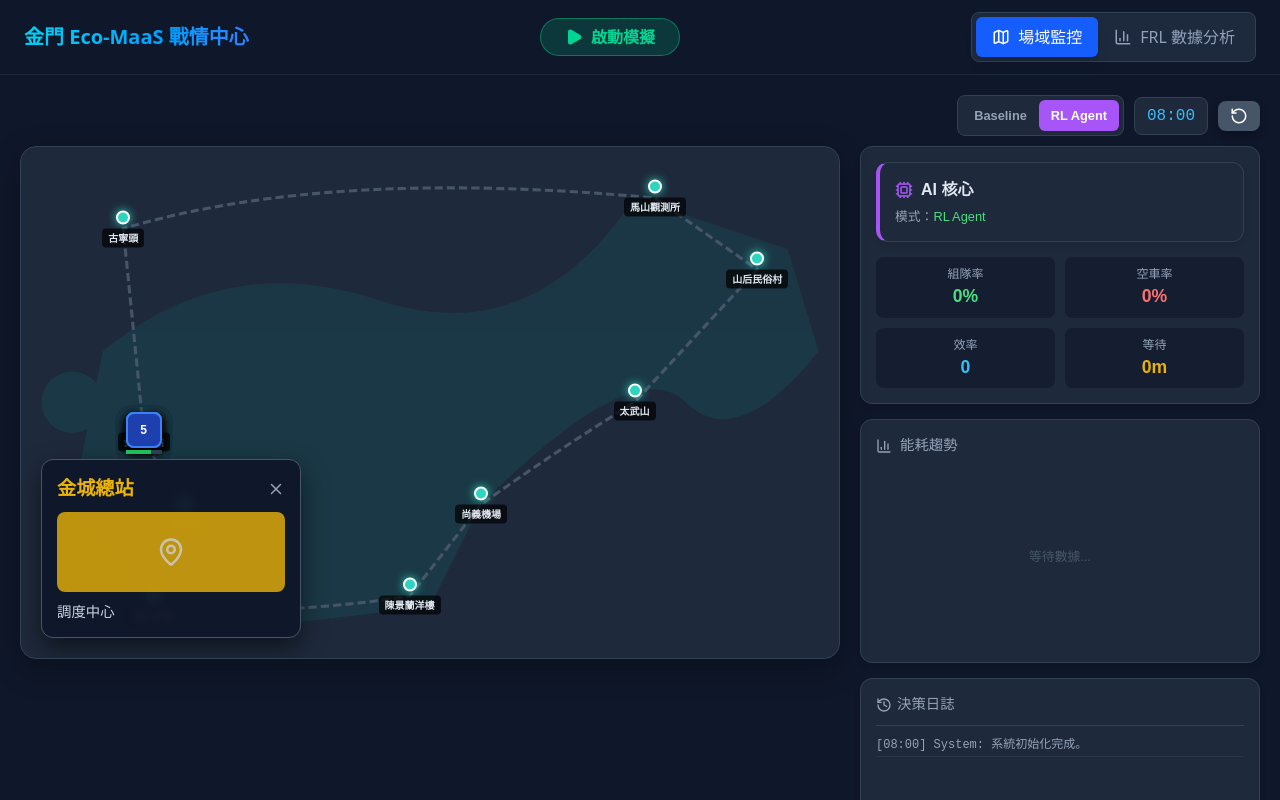
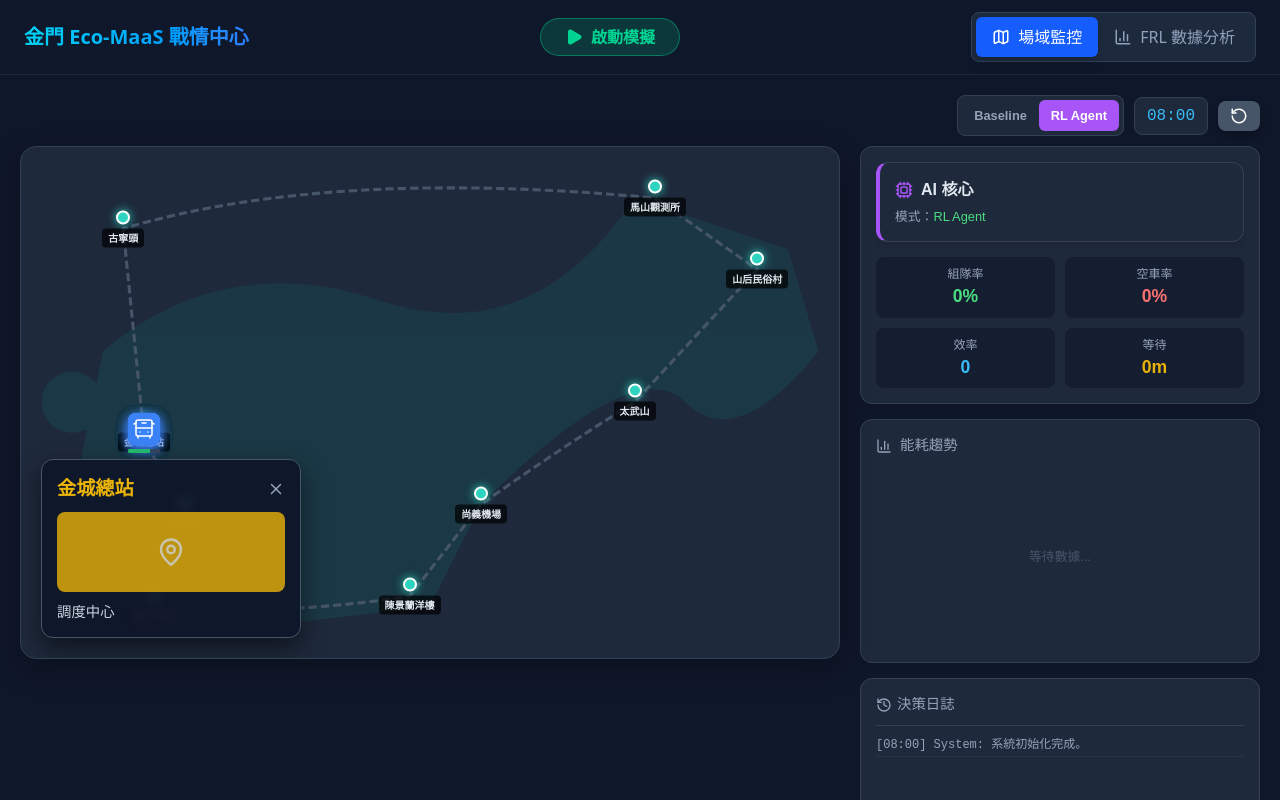
Before and after one commit to Alan52254/VB-, a React (Vite) app in the folder eco-maas-react/: page / in a window 1280 px wide. Built offline with nearby package versions, Linux system fonts and the light colour scheme.

Commit message:
微調bus icon

```diff
--- a/eco-maas-react/src/KinmenMapSim.jsx
+++ b/eco-maas-react/src/KinmenMapSim.jsx
@@ -1,6 +1,6 @@
 // KinmenMapSim.jsx
 import React, { useState, useEffect, useRef } from 'react';
-import { Wind, Users, BarChart3, RotateCcw, MapPin, Zap, Gauge, History, Cpu, X } from 'lucide-react';
+import { Wind, Users, BarChart3, RotateCcw, MapPin, Zap, Gauge, History, Cpu, X, BusFront, Battery, BatteryCharging } from 'lucide-react';
 import { AreaChart, Area, XAxis, YAxis, CartesianGrid, Tooltip, Legend, ResponsiveContainer, Line } from 'recharts';
 
 const LOGICAL_WIDTH = 800;
@@ -386,14 +386,55 @@ const KinmenMapSim = ({ onSimulationUpdate, isRunningExternal }) => {
             </div>
           ))}
 
-          {vehicles.map(v => (
-            <div key={v.id} onClick={(e) => { e.stopPropagation(); setSelectedVehicleId(v.id); }} style={{ ...styles.vehicleMarker, left: `${(v.x / LOGICAL_WIDTH) * 100}%`, top: `${(v.y / LOGICAL_HEIGHT) * 100}%`, transform: `translate(-50%, -50%) scale(${selectedVehicleId === v.id ? 1.3 : 1})`, zIndex: selectedVehicleId === v.id ? 100 : 20 }}>
-               <div style={{ width: '36px', height: '36px', borderRadius: '8px', backgroundColor: v.status === 'charging' ? '#b45309' : (v.platooning ? '#065f46' : '#1e40af'), border: selectedVehicleId === v.id ? '2px solid #ffffff' : `2px solid ${v.platooning ? '#4ade80' : '#3b82f6'}`, display: 'flex', justifyContent: 'center', alignItems: 'center', color: 'white', fontWeight: 'bold', fontSize: '12px', boxShadow: '0 4px 10px rgba(0,0,0,0.5)' }}>
-                 {v.id} {v.platooning && <Wind size={14} style={{position: 'absolute', right: '-6px', top: '-6px', color: '#4ade80', backgroundColor: '#064e3b', borderRadius: '50%', padding: '1px'}} />}
-               </div>
-               <div style={{width: '36px', height: '4px', backgroundColor: '#334155', marginTop: '2px', borderRadius: '2px'}}><div style={{width: `${v.battery}%`, height: '100%', backgroundColor: v.battery < 20 ? '#ef4444' : '#22c55e'}} /></div>
-            </div>
-          ))}
+          {/* ✅ 新的程式碼 (第一階段:換圖示) */}
+          {vehicles.map(v => {
+            // 決定顏色:充電中(橘黃) vs 行駛中(藍色/綠色)
+            const mainColor = v.status === 'charging' ? '#f59e0b' : (v.platooning ? '#10b981' : '#3b82f6');
+
+            return (
+              <div
+                key={v.id}
+                onClick={(e) => { e.stopPropagation(); setSelectedVehicleId(v.id); }}
+                style={{
+                  ...styles.vehicleMarker, // 保持原本的絕對定位
+                  left: `${(v.x / LOGICAL_WIDTH) * 100}%`,
+                  top: `${(v.y / LOGICAL_HEIGHT) * 100}%`,
+                  // 選中時放大一點
+                  transform: `translate(-50%, -50%) scale(${selectedVehicleId === v.id ? 1.2 : 1})`,
+                  zIndex: selectedVehicleId === v.id ? 100 : 20,
+                  // 新增:讓內部元素置中對齊
+                  display: 'flex',
+                  flexDirection: 'column',
+                  alignItems: 'center'
+                }}
+              >
+                {/* 1. 巴士主體圖示 */}
+                <div style={{
+                    position: 'relative',
+                    padding: '4px',
+                    borderRadius: '8px',
+                    backgroundColor: mainColor, // 使用上面決定的顏色
+                    boxShadow: `0 4px 12px ${mainColor}66`, // 加上同色系的光暈
+                    border: selectedVehicleId === v.id ? '2px solid white' : 'none',
+                    transition: 'all 0.3s ease'
+                }}>
+                    <BusFront size={24} color="white" strokeWidth={1.5} />
+
+                    {/* 如果在組隊,右上角顯示一個小風標 */}
+                    {v.platooning && (
+                       <div style={{position: 'absolute', top: -5, right: -5, backgroundColor: '#064e3b', borderRadius: '50%', padding: '2px', border: '1px solid #10b981'}}>
+                         <Wind size={10} color="#10b981" />
+                       </div>
+                    )}
+                </div>
+
+                {/* 2. 保留舊版的電池條 (暫時) */}
+                <div style={{width: '32px', height: '4px', backgroundColor: '#334155', marginTop: '4px', borderRadius: '2px', overflow: 'hidden'}}>
+                  <div style={{width: `${v.battery}%`, height: '100%', backgroundColor: v.battery < 20 ? '#ef4444' : '#22c55e', transition: 'width 0.5s'}} />
+                </div>
+              </div>
+            );
+          })}
 
           {activeSpot && (
             <div style={styles.spotCard}>
```
